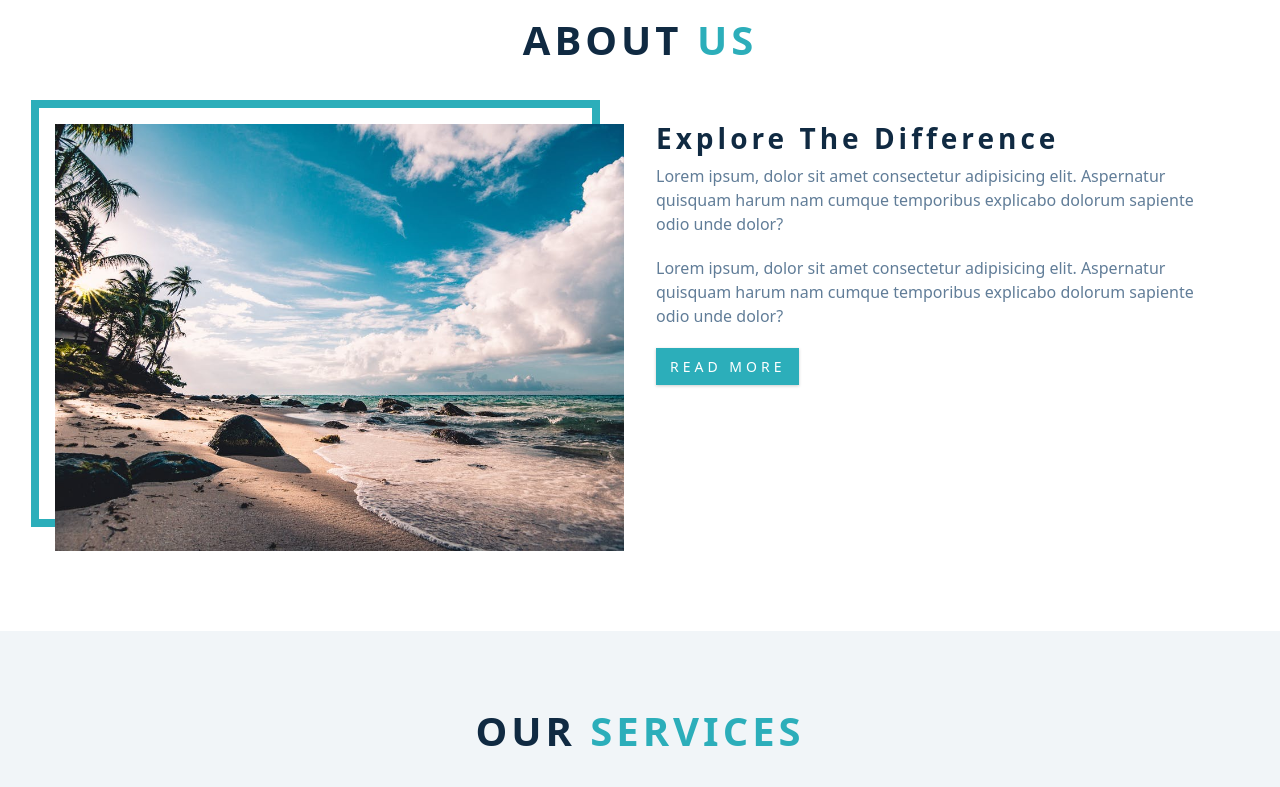
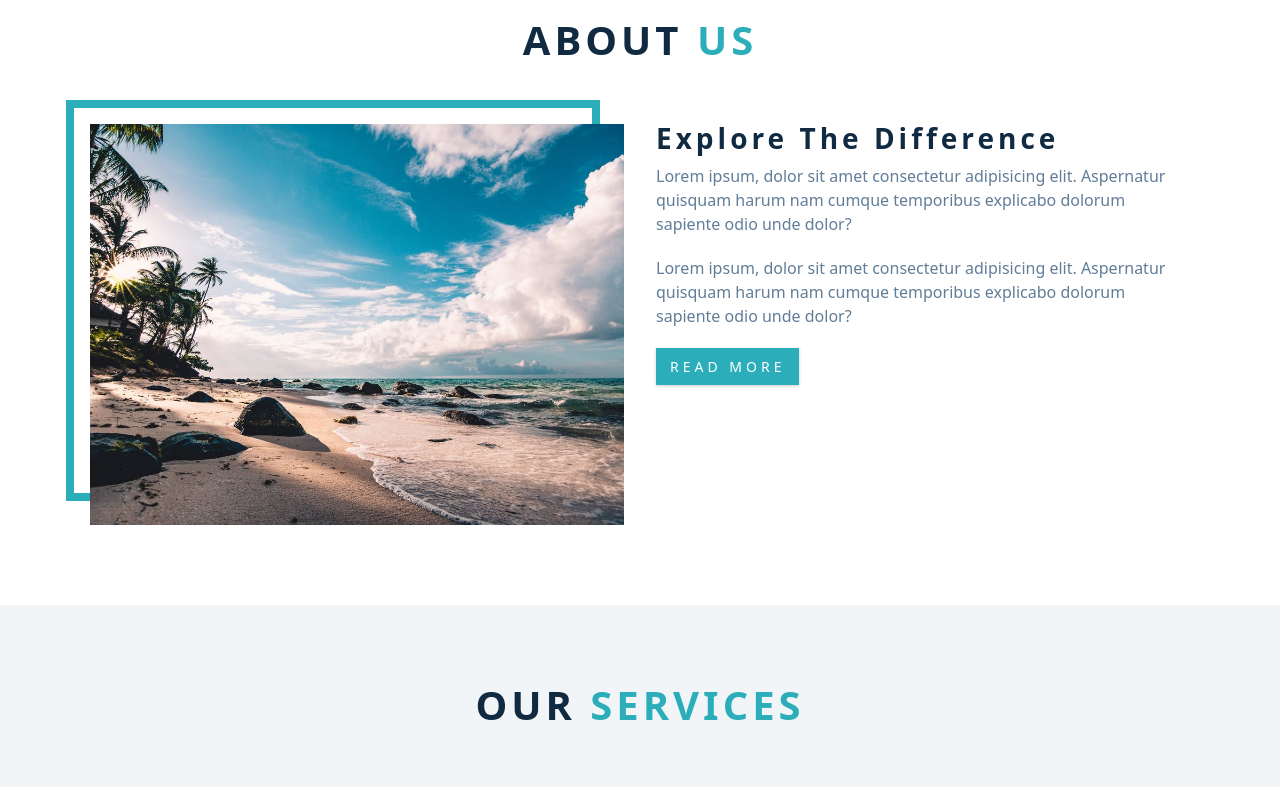
Before and after one commit to deelusional/backroads, a React (Create React App) app: page / in a window 1280 px wide. Shown: the part 860-1647 px from the top of the page. Built offline with nearby package versions, Linux system fonts and the light colour scheme.

Commit message:
About btn fix

```diff
--- a/src/components/About.js
+++ b/src/components/About.js
@@ -29,7 +29,7 @@ const About = () => {
             quisquam harum nam cumque temporibus explicabo dolorum sapiente odio
             unde dolor?
           </p>
-          <a href="#" className="btn">read more</a>
+          <a href="#about" className="btn">read more</a>
         </article>
       </div>
     </section>
--- a/src/index.css
+++ b/src/index.css
@@ -157,9 +157,9 @@ p {
 .section-center {
   width: 90vw;
   margin: 0 auto;
-  max-width: 1170px;
+  max-width: 1100px;
 }
-@media screen and (min-width: 992px) {
+@media screen and (min-width: 990px) {
   .section-center {
     width: 95vw;
   }
```
